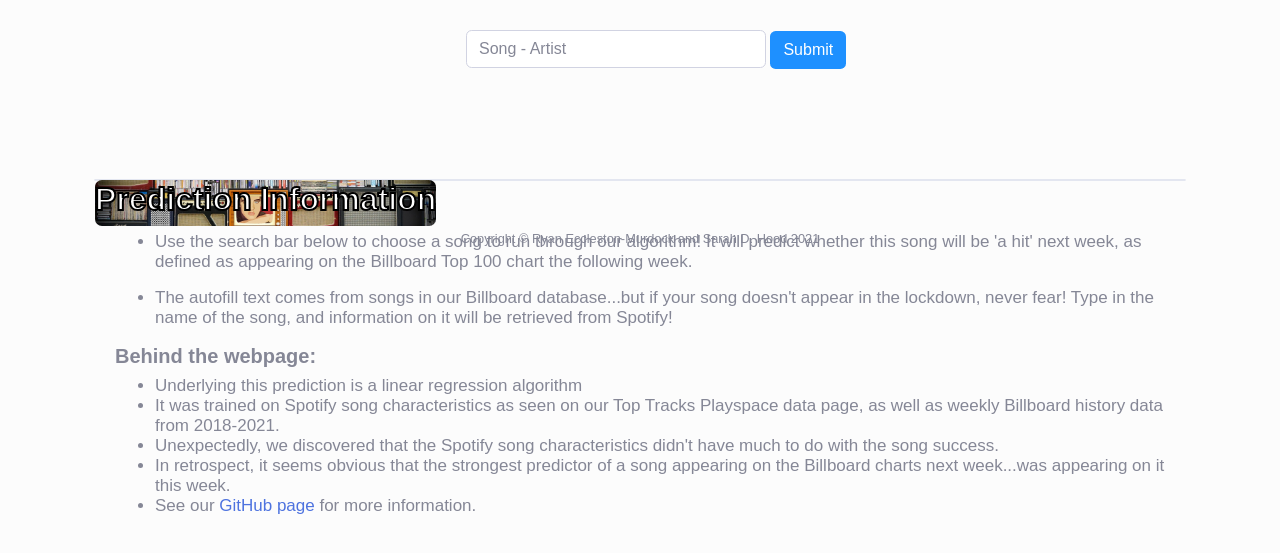
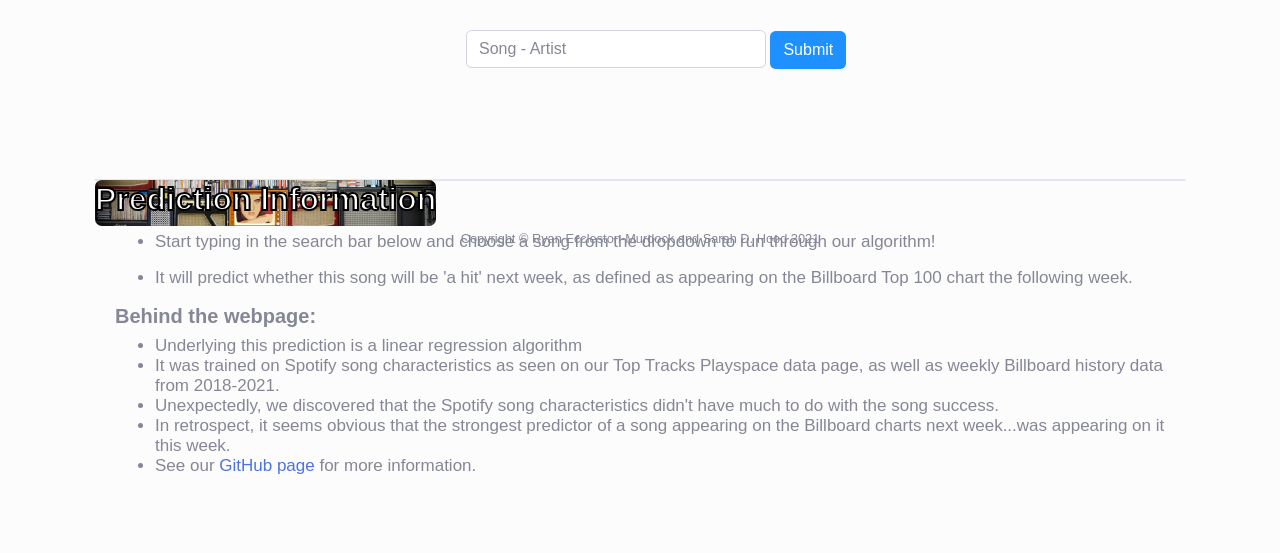
Before and after one commit to reccleston/song-predictions, a Flask app: page / in a window 1280 px wide. Shown: the part 70-623 px from the top of the page. Run offline with Flask 2, Linux system fonts and the light colour scheme; data that the repository does not hold is empty; parts of the project's set-up code (start-up, migrations or seed data) failed here and were passed over; some libraries are stand-ins or nearby versions.

Commit message:
changed directions

```diff
--- a/deployment/templates/index.html
+++ b/deployment/templates/index.html
@@ -79,8 +79,8 @@
                     <div class="back" id='proj-info-back'>
                         <h5><strong>Directions</strong></h5>
                         <ul>
-                            <li class='back-pi-box-text'>Use the search bar below to choose a song to run through our algorithm! It will predict whether this song will be 'a hit' next week, as defined as appearing on the Billboard Top 100 chart the following week.</p>
-                            <li class='back-pi-box-text'>The autofill text comes from songs in our Billboard database...but if your song doesn't appear in the lockdown, never fear! Type in the name of the song, and information on it will be retrieved from Spotify!</p>
+                            <li class='back-pi-box-text'>Start typing in the search bar below and choose a song from the dropdown to run through our algorithm!</p>
+                            <li class='back-pi-box-text'>It will predict whether this song will be 'a hit' next week, as defined as appearing on the Billboard Top 100 chart the following week.</p>
                         </ul>
                         <h5><strong>Behind the webpage:</strong></h5>
                         <ul>
```
